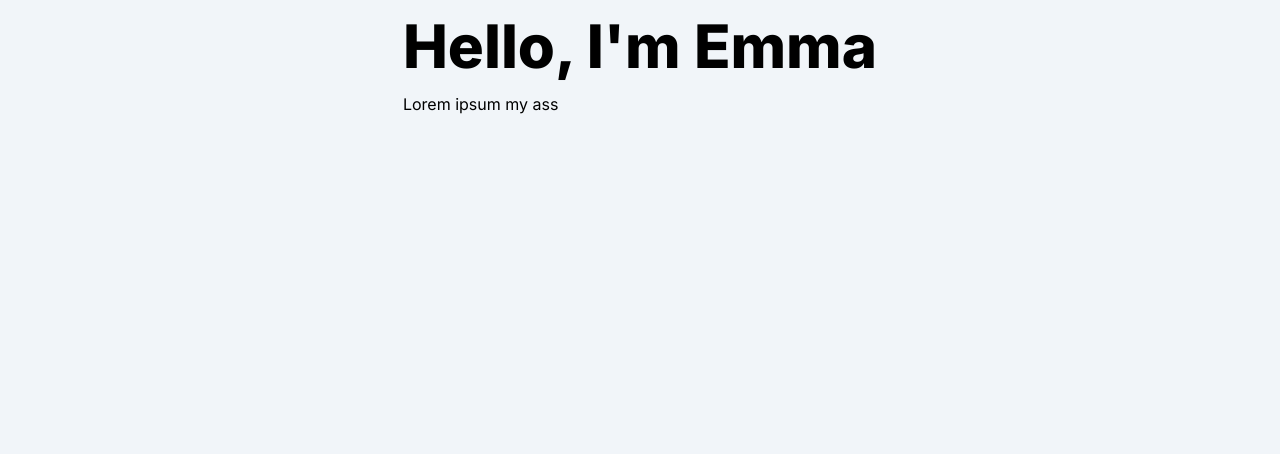
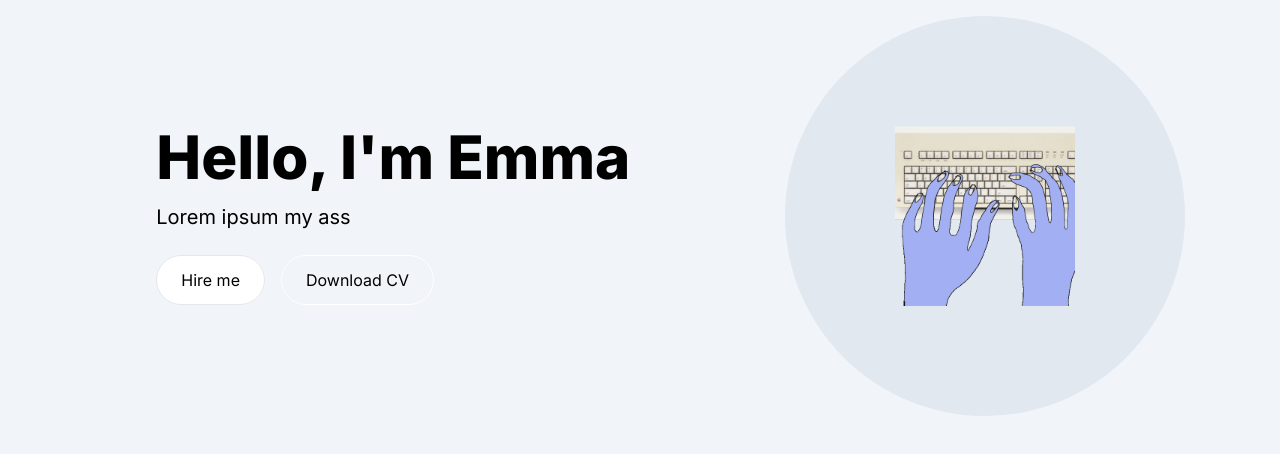
Before and after one commit to emmalgs/dev-portfolio, a Next.js app: page / in a window 1280 px wide. Shown: the top 454 px of the page. Built offline with nearby package versions, Linux system fonts and the light colour scheme.

Commit message:
add subtitle, button, gif in hero section

```diff
--- a/src/app/components/HeroSection.tsx
+++ b/src/app/components/HeroSection.tsx
@@ -1,12 +1,36 @@
 import React from "react";
+import Image from "next/image";
+
+const headerText = `Hello, I'm Emma`;
 
 export const HeroSection = () => {
   return (
-    <div className="grid grid-cols-1 lg:grid-cols-2">
+    <div className="grid grid-cols-1 lg:grid-cols-12">
       <div className="col-span-7 place-self-center">
-        <h1 className="mb-4 text-4xl lg:text-6xl font-extrabold">Hello, I'm Emma</h1>
-        <p>Lorem ipsum my ass</p>
+        <h1 className="mb-4 text-4xl lg:text-6xl font-extrabold">
+          {headerText}
+        </h1>
+        <p className="text-lg mb-6 lg:text-xl">Lorem ipsum my ass</p>
+        <div>
+          <button className="px-6 py-3 rounded-full mr-4 bg-white hover:bg-slate-200 border hover:border-slate-800">
+            Hire me
+          </button>
+          <button className="px-6 py-3 rounded-full bg-transparent hover:bg-slate-800 hover:text-white border border-white">
+            Download CV
+          </button>
+        </div>
+      </div>
+      <div className="col-span-5 place-self-center mt-4 lg:mt-0">
+        <div className="rounded-full bg-slate-200 w-[250px] h-[250px] lg:w-[400px] lg:h-[400px] relative">
+          <Image
+            src="/images/keyboard.gif"
+            alt="hero-image"
+            className="absolute transform -translate-x-1/2 -translate-y-1/2 top-1/2 left-1/2"
+            width={180}
+            height={180}
+          />
+        </div>
       </div>
     </div>
   );
-}
+};
```
